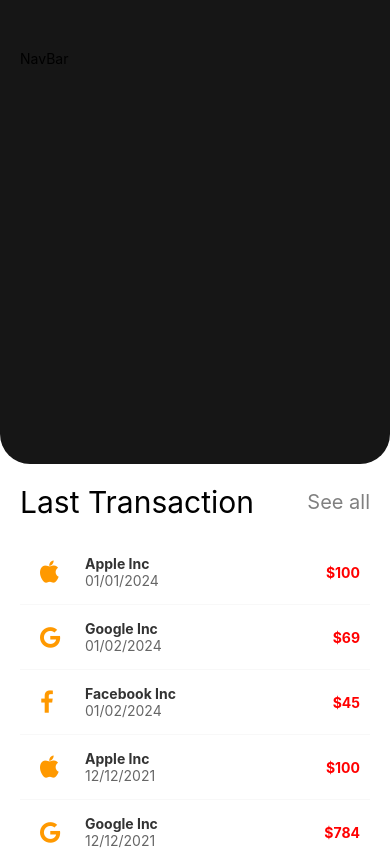
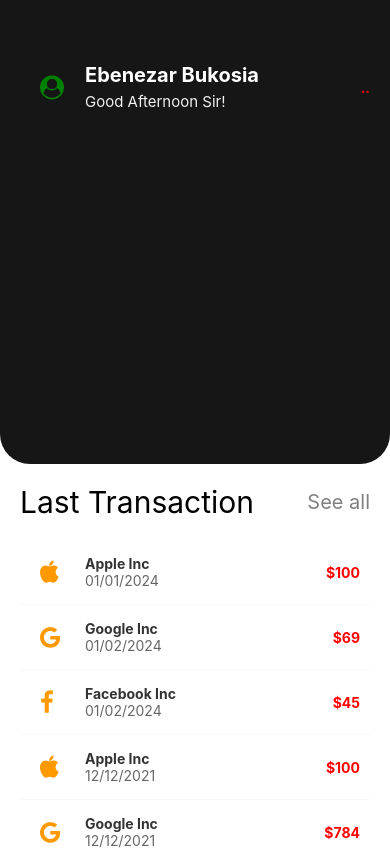
Before and after one commit to Ebenezr/Finance-mobile, a React Native app: screen / in a window 390 px wide. Shown: the top 850 px of the page. Built offline with nearby package versions, Linux system fonts and the light colour scheme.

Commit message:
Add InfoCard component to NavBar

```diff
--- a/App.js
+++ b/App.js
@@ -103,6 +103,7 @@ export default function App() {
     <View style={styles.container}>
       <View style={styles.header}>
         <NavBar />
+        <InfoCard />
       </View>
       <View style={styles.footer}>
         <View style={styles.transactions}>
@@ -132,10 +133,32 @@ export default function App() {
   );
 }
 
+const InfoCard = () => {
+  <View style={styles.infoCard}>
+    <Text>Total Balance</Text>
+    <View style={styles.balanceCard}>
+      <Text>KES</Text>
+      <Text style={styles.h1}>145,000</Text>
+    </View>
+
+    <Button title='Choose card' />
+  </View>;
+};
 const NavBar = () => {
   return (
     <View style={styles.nav}>
-      <Text>NavBar</Text>
+      <Icon
+        name='user-circle'
+        size={24}
+        color='green'
+        backgroundColor='#f8f8f8'
+        style={styles.avatar}
+      />
+      <View style={styles.textContainer}>
+        <Text style={styles.userName}>Ebenezar Bukosia</Text>
+        <Text style={styles.greetings}>Good Afternoon Sir!</Text>
+      </View>
+      <Text style={styles.amount}>..</Text>
     </View>
   );
 };
@@ -160,6 +183,11 @@ const TransactionCard = ({ icon, companyName, date, amount }) => {
 };
 
 const styles = StyleSheet.create({
+  h1: {
+    fontSize: 30,
+    fontWeight: 'bold',
+    color: 'white',
+  },
   container: {
     backgroundColor: 'white',
     height: '100%',
@@ -176,7 +204,19 @@ const styles = StyleSheet.create({
     flexDirection: 'row',
     justifyContent: 'space-between',
     alignItems: 'center',
-    marginTop: 30,
+    marginTop: 35,
+  },
+  balanceCard: {
+    flexDirection: 'row',
+    alignItems: 'center',
+    justifyContent: 'center',
+    backgroundColor: 'lightgray',
+    padding: 10,
+    borderRadius: 10,
+  },
+  infoCard: {
+    justifyContent: 'center',
+    alignItems: 'center',
   },
   transactions: {
     height: '100%',
@@ -210,6 +250,12 @@ const styles = StyleSheet.create({
     borderRadius: 10,
     marginRight: 10,
   },
+  avatar: {
+    width: 45,
+    padding: 10,
+    borderRadius: 50,
+    margin: 10,
+  },
   textContainer: {
     flex: 1,
   },
@@ -217,6 +263,17 @@ const styles = StyleSheet.create({
     fontWeight: 'bold',
     color: '#333',
   },
+  userName: {
+    fontWeight: 'bold',
+    color: '#ffff',
+    fontSize: 20,
+  },
+  greetings: {
+    color: '#f1f1f1',
+    fontSize: 15,
+    marginTop: 5,
+  },
+
   date: {
     color: '#666',
   },
```
